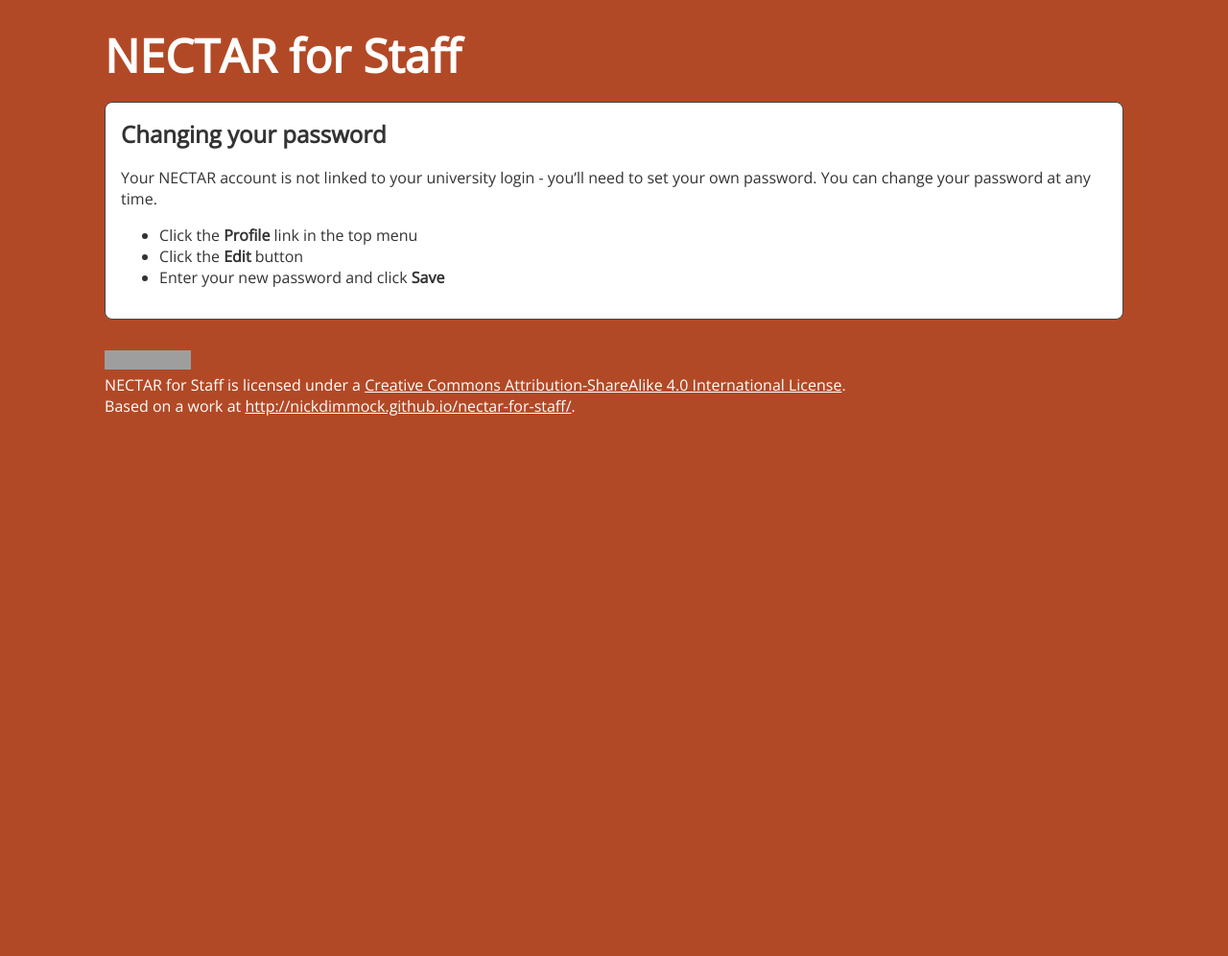
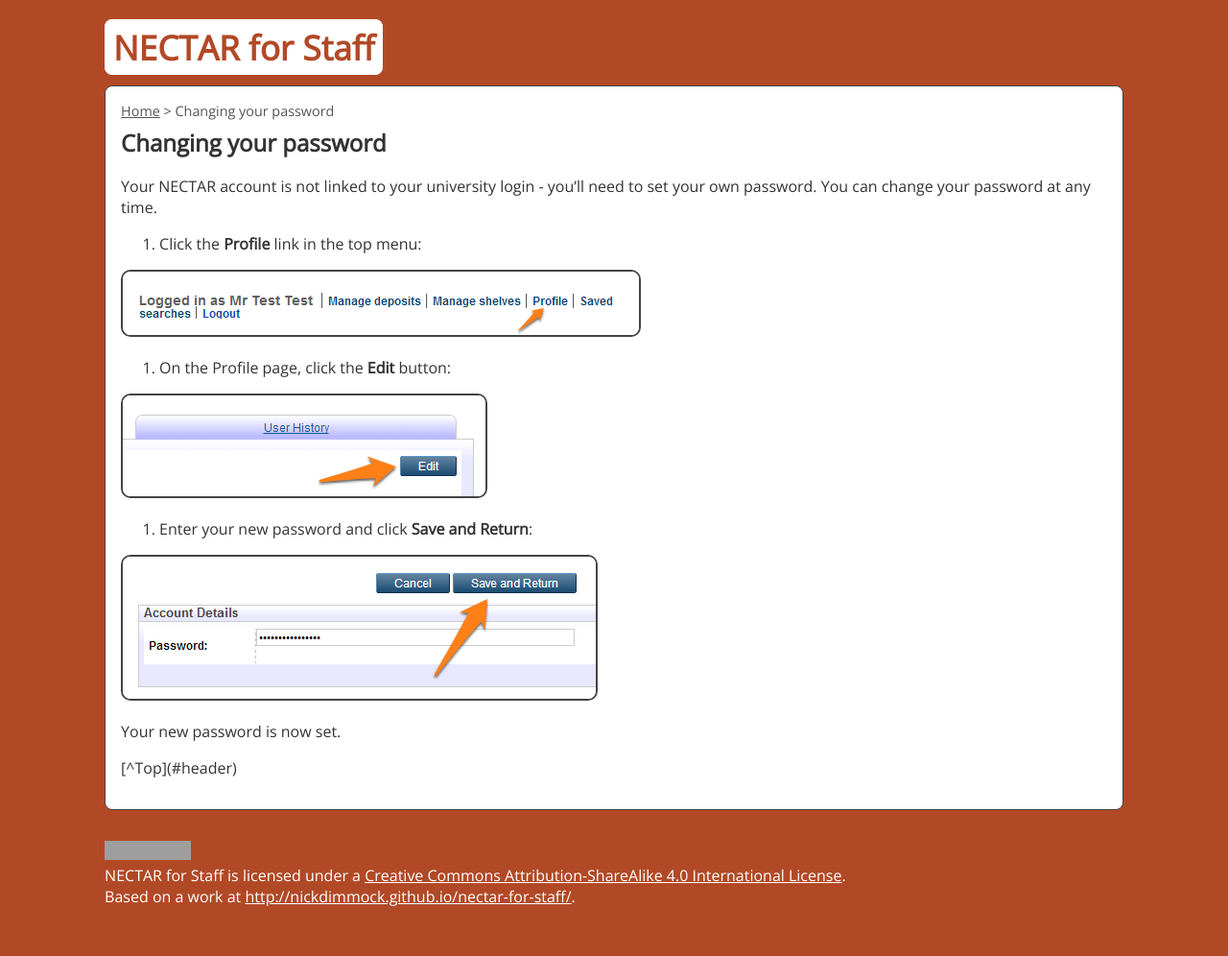
Before and after one commit to NickDimmock/nectar-for-staff-old, a Jekyll site: the page built from changing-your-password.md, in a window 1280 px wide. Shown: the whole page at 96% size. Built offline with Jekyll 4.4.1, drawn with Linux system fonts in a browser that asks for light colours; nearby versions of some CDN libraries; Markdown is read by kramdown in place of the engine named in the settings; before the commit the page ends 900 px from its top, so only the background shows below that; grey boxes are pictures that could not be loaded.

Commit message:
Various template changes.

```diff
--- a/_config.yml
+++ b/_config.yml
@@ -1 +1,2 @@
 markdown: rdiscount
+exclude: Thumbs.db
--- a/_includes/header.html
+++ b/_includes/header.html
@@ -1,5 +1,6 @@
 <div id="header">
-<h1><a href="/nectar-for-staff/" title="Go to the NECTAR for staff start page.">NECTAR for Staff</a></h1>
+<h1><a href="./" title="Go to the NECTAR for staff start page.">NECTAR for Staff</a></h1>
 </div>
 <div id="content">
+{% if page.crumbs %}<div id="crumbs">{% for crumb_hash in page.crumbs %}{% for crumb in crumb_hash %}<a href="{{ crumb[1] }}">{{ crumb[0] }}</a> &gt; {% endfor %}{% endfor %}{{ page.title }}</div>{% endif %}
 <h2>{{ page.title }}</h2>
--- a/changing-your-password.md
+++ b/changing-your-password.md
@@ -1,10 +1,24 @@
 ---
 title: Changing your password
 layout: default
+crumbs:
+ - Home: ./
 ---
 
 Your NECTAR account is not linked to your university login - you'll need to set your own password. You can change your password at any time.
 
-- Click the **Profile** link in the top menu
-- Click the **Edit** button
-- Enter your new password and click **Save**
+1. Click the **Profile** link in the top menu:
+
+![The Profile link is in the top menu.](images/profile-link.png "NECTAR profile link")
+
+2. On the Profile page, click the **Edit** button:
+
+![The Profile Edit button is on the right of the page.](images/profile-edit-button.png "NECTAR profile Edit button")
+
+3. Enter your new password and click **Save and Return**:
+
+![The Profile save button can be found above the password field.](images/profile-save.png "NECTAR profile Save and Return button")
+
+Your new password is now set.
+
+[^Top](#header)
--- a/stylesheets/styles.css
+++ b/stylesheets/styles.css
@@ -15,16 +15,31 @@ h1 {
 	padding: 0;
 }
 h1 a {
-	font-size: 150%;
-	color: #fff;
+	font-size: 110%;
+	color: #B24926;
 	text-decoration: none;
+	background: #fff;
+	border-radius: 8px;
+	padding: 4px 8px;
+	border: 1px solid #fff;
 }
 h1 a:hover {
-	color: #fff;
+	border: 1px solid #444;
 }
 h2, h3 {
 	margin: 0 0 .75em 0;
 	color: #333;
+}
+#crumbs {
+	font-size: 90%;
+	color: #555;
+	margin-bottom: .5em;
+}
+#crumbs a {
+	color: #555;
+}
+#crumbs a:hover {
+	color: #B24926;
 }
 a {
 	color: #0755c1;
```
Also changed, not shown: logging-in.md (+2 -0 lines), images/nectar-for-staff.png (added), images/profile-edit-button.png (added), images/profile-link.png (added), images/profile-save.png (added), 2 other files.
